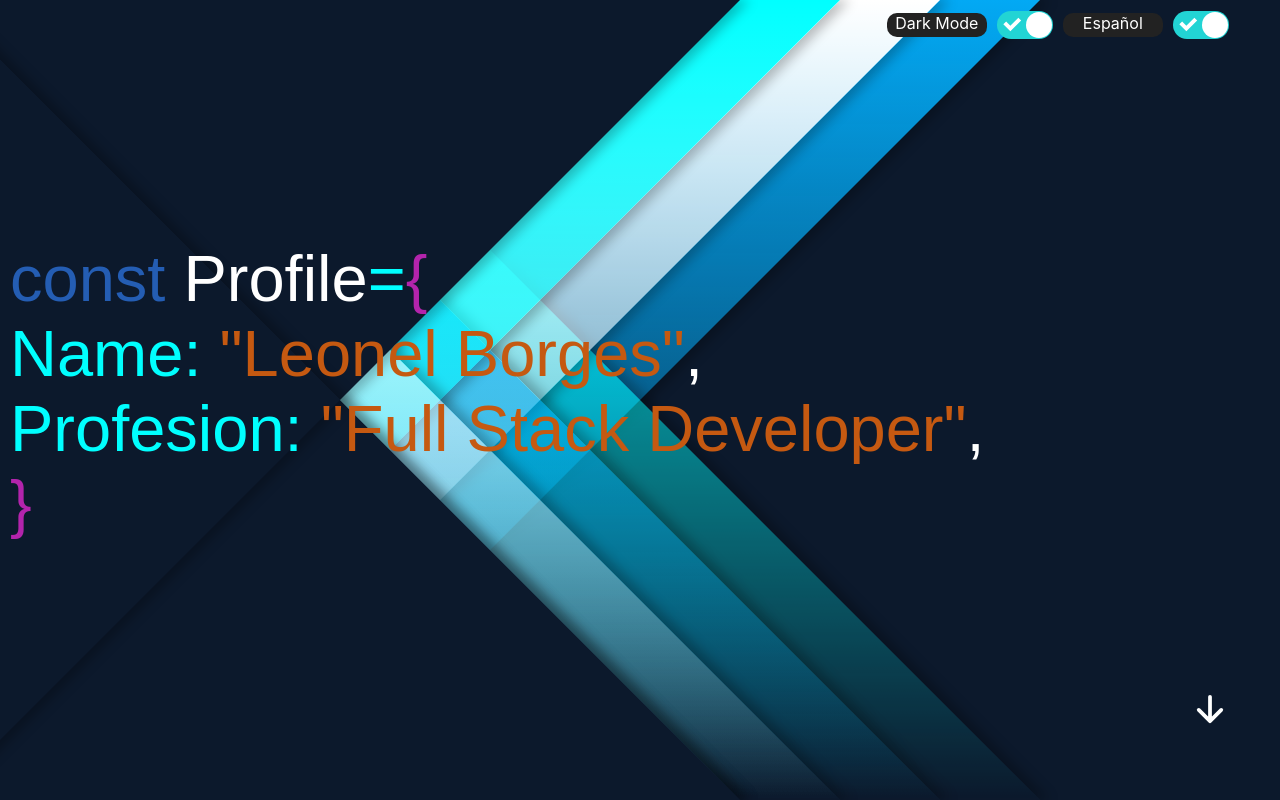
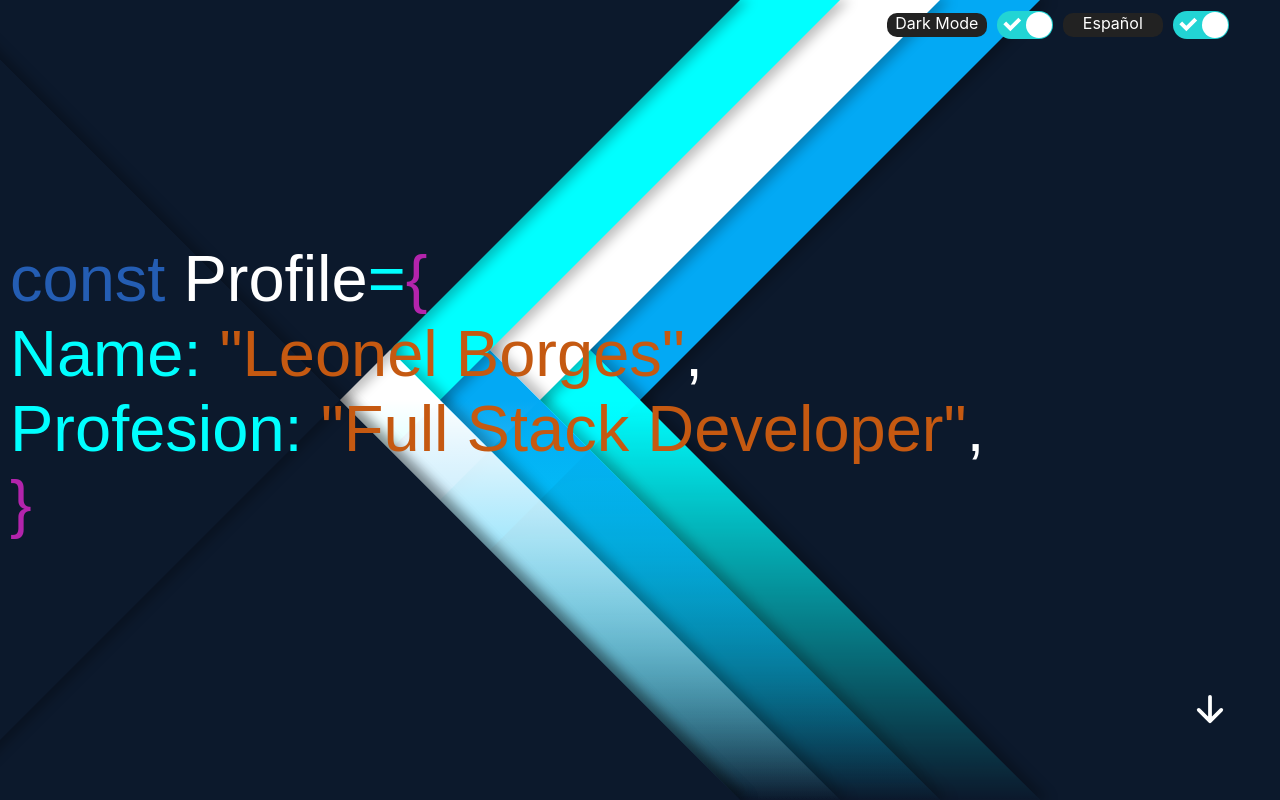
Before and after one commit to leonelborgesdev/portfolio, a React (Create React App) app: page / in a window 1280 px wide. Shown: the top 800 px of the page. Built offline with nearby package versions, Linux system fonts and the light colour scheme.

Commit message:
portfolio

```diff
--- a/src/components/DarkMode/DarkMode.css
+++ b/src/components/DarkMode/DarkMode.css
@@ -34,20 +34,17 @@
     box-shadow: 10px 0 10px rgba(0, 0, 0, 0.25);
 }
 .layer.layer1{
-    background: linear-gradient(to bottom, #03a9f4, transparent);
-    /* background: #03a9f4; */
+    background: #03a9f4;
     transform: skewX(-45deg) translateX(0);
     z-index: 1;
 }
 .layer.layer2{
-    background: linear-gradient(to bottom, #fff, transparent);
-    /* background: #fff; */
+    background: #fff;
     transform: skewX(-45deg) translateX(-100px);
     z-index: 3;
 }
 .layer.layer3{
-    background: linear-gradient(to bottom, #00ffff, transparent);
-    /* background: #00ffff; */
+    background: #00ffff;
     transform: skewX(-45deg) translateX(-200px);
     z-index: 5;
 }
@@ -57,19 +54,19 @@
     z-index: 10;
 }
 .layer.layer5{
-    background: linear-gradient(to bottom, #00ffff, transparent);
+    background: linear-gradient(to bottom, #00ffff, #00ffff,transparent);
     /* background: #00ffff; */
     transform: skewX(45deg) translateX(0px);
     z-index: 2;
 }
 .layer.layer6{
-    background: linear-gradient(to bottom, #03a9f4, transparent);
+    background: linear-gradient(to bottom, #03a9f4, #03a9f4,transparent);
     /* background: #03a9f4; */
     transform: skewX(45deg) translateX(-100px);
     z-index: 4;
 }
 .layer.layer7{
-    background: linear-gradient(to bottom, #fff, transparent);
+    background: linear-gradient(to bottom, #fff, #fff,transparent);
     /* background: #fff; */
     transform: skewX(45deg) translateX(-200px);
     z-index: 6;
```
